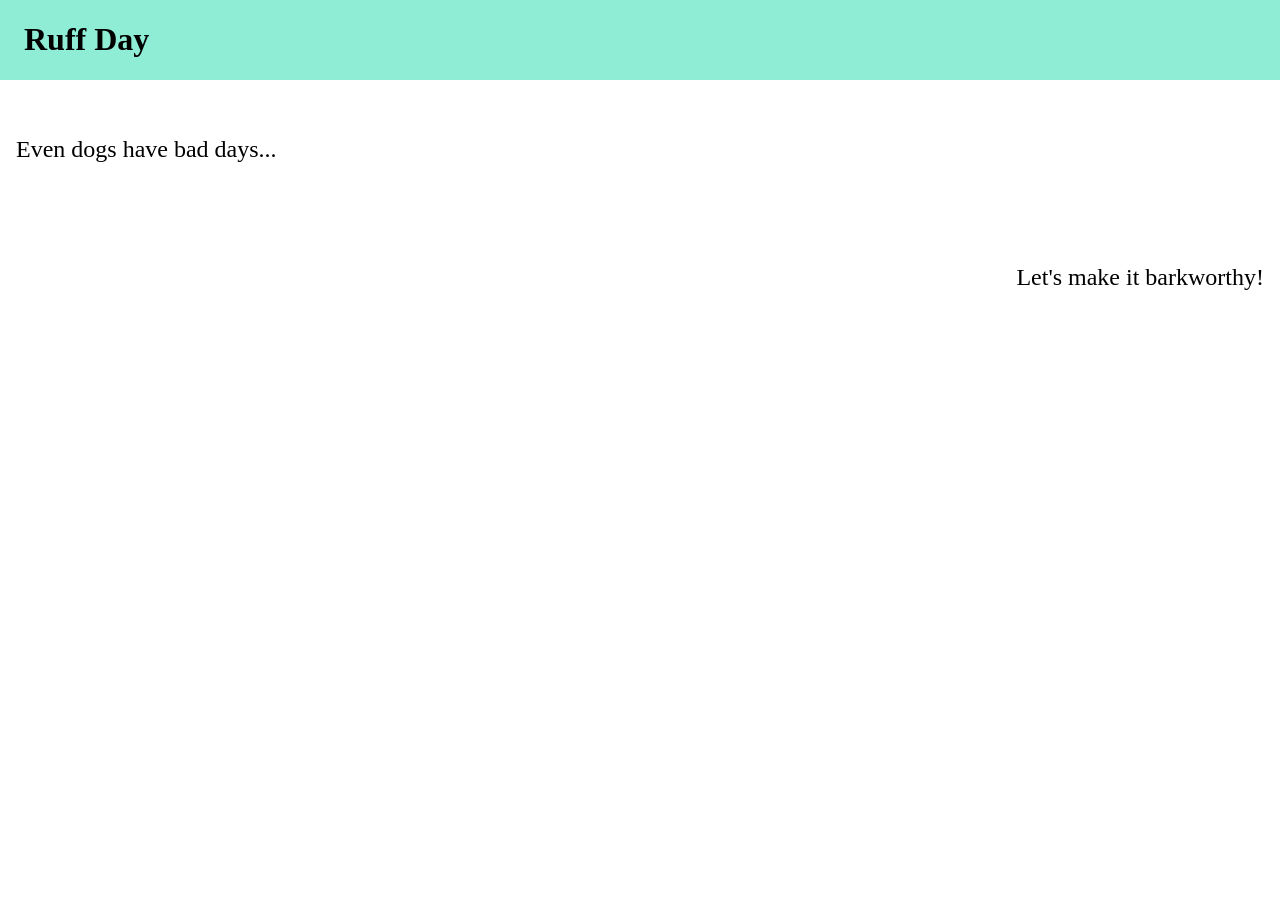
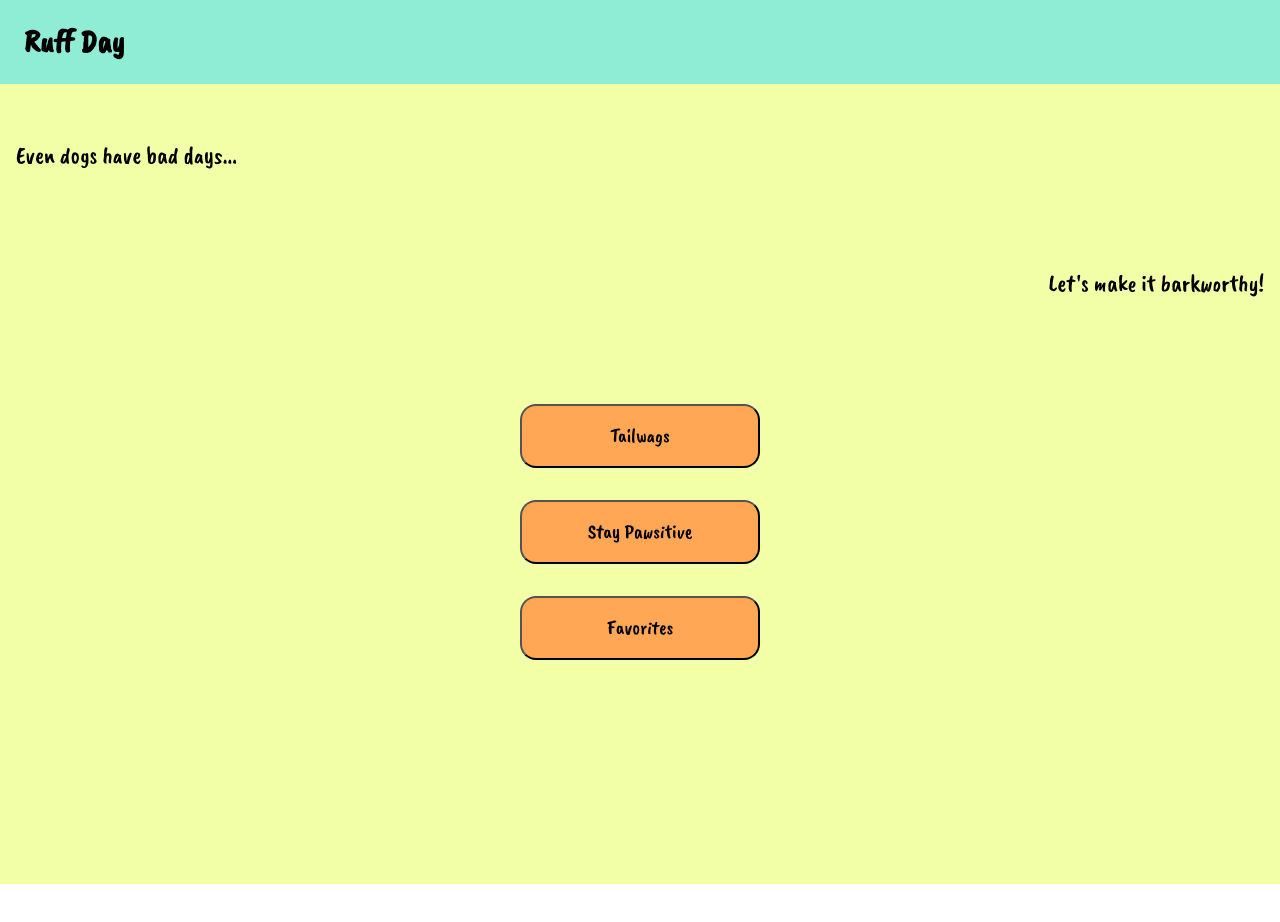
Before and after one commit to yesseniarod/ruff-day, a website: page index.html in a window 1280 px wide. Before the commit the page ends 800 px from the top, so only its background shows below. Drawn offline with nearby package versions, Linux system fonts and the light colour scheme.

Commit message:
make navigation buttons. #1

```diff
--- a/css/layout.css
+++ b/css/layout.css
@@ -3,14 +3,6 @@
   justify-content: space-between;
   margin: 0 1.5rem;
   align-items: baseline;
-}
-
-.container {
-  display: flex;
-  width: 100%;
-  height: 20rem;
-  flex-direction: column;
-  margin-top: 2rem;
 }
 
 .row {
@@ -31,3 +23,9 @@
   text-align: right;
   margin-right: 1rem;
 }
+
+.full-col {
+  width: 100%;
+  justify-content: center;
+  display: flex;
+}
--- a/css/styles.css
+++ b/css/styles.css
@@ -1,3 +1,7 @@
+body {
+  font-family: 'Caveat Brush', cursive;
+}
+
 header {
   width: 100%;
   background-color: #8fedd6;
@@ -11,6 +15,31 @@ i.fas.fa-bars.hidden {
   visibility: hidden;
 }
 
+.container {
+  display: flex;
+  width: 100%;
+  height: 100vh;
+  flex-direction: column;
+  padding-top: 2rem;
+  background-color: #f3ffa7;
+}
+
 p {
   font-size: 1.5rem;
 }
+
+.button-list {
+  display: flex;
+  flex-direction: column;
+  height: 100vh;
+}
+
+button {
+  width: 15rem;
+  margin-top: 2rem;
+  height: 4rem;
+  border-radius: 1rem;
+  background-color: #ffa755;
+  font-family: 'Caveat Brush', cursive;
+  font-size: 1.25rem;
+}
--- a/index.html
+++ b/index.html
@@ -10,6 +10,9 @@
   <link rel="stylesheet" crossorigin="anonymous"
     href="https://cdnjs.cloudflare.com/ajax/libs/font-awesome/5.14.0/css/all.min.css"
     integrity="sha512-1PKOgIY59xJ8Co8+NE6FZ+LOAZKjy+KY8iq0G4B3CyeY6wYHN3yt9PW0XpSriVlkMXe40PTKnXrLnZ9+fkDaog==">
+    <link rel="preconnect" href="https://fonts.gstatic.com">
+    <link href="https://fonts.googleapis.com/css2?family=Caveat+Brush&display=swap" rel="stylesheet">
+
 </head>
 <body>
   <header>
@@ -35,6 +38,18 @@
         </div>
       </div>
 
+      <div class="row">
+        <div class="full-col">
+          <div class="button-list">
+
+              <button>Tailwags</button>
+              <button>Stay Pawsitive</button>
+              <button>Favorites</button>
+
+          </div>
+        </div>
+      </div>
+
     </div>
   </main>
   <script src="js/data.js"></script>
```
